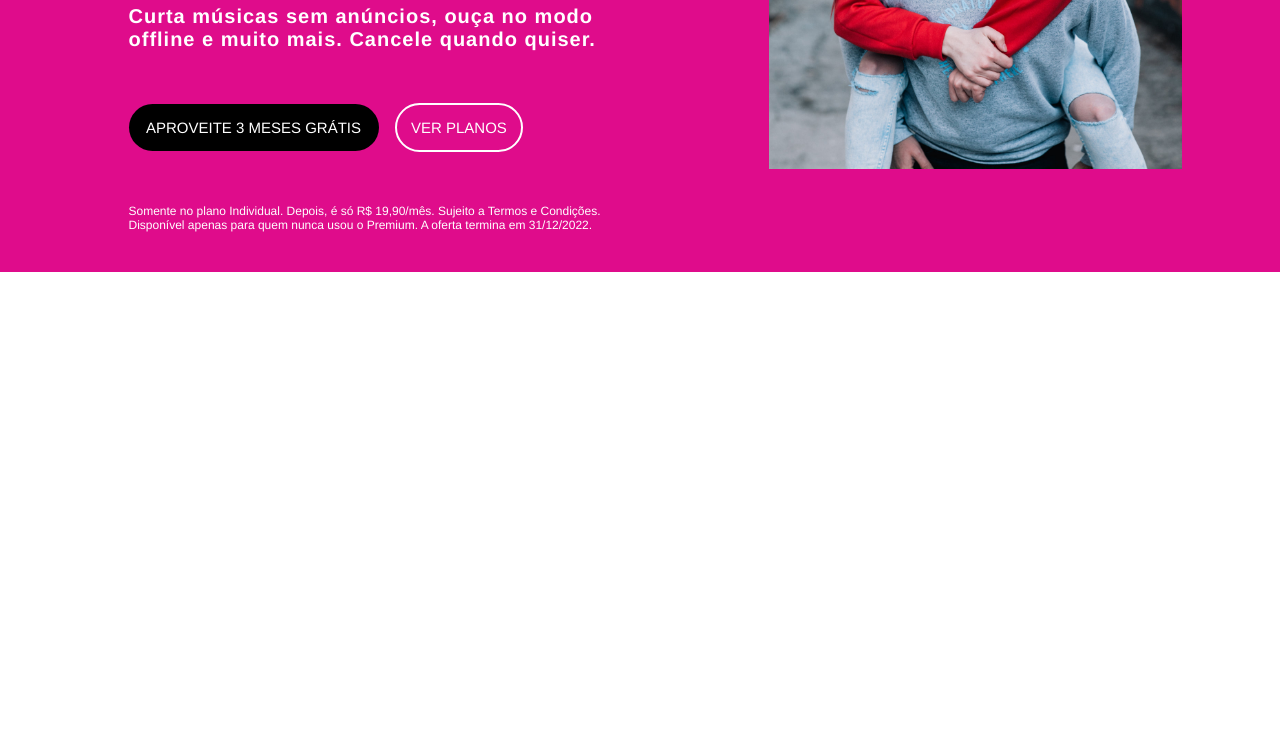
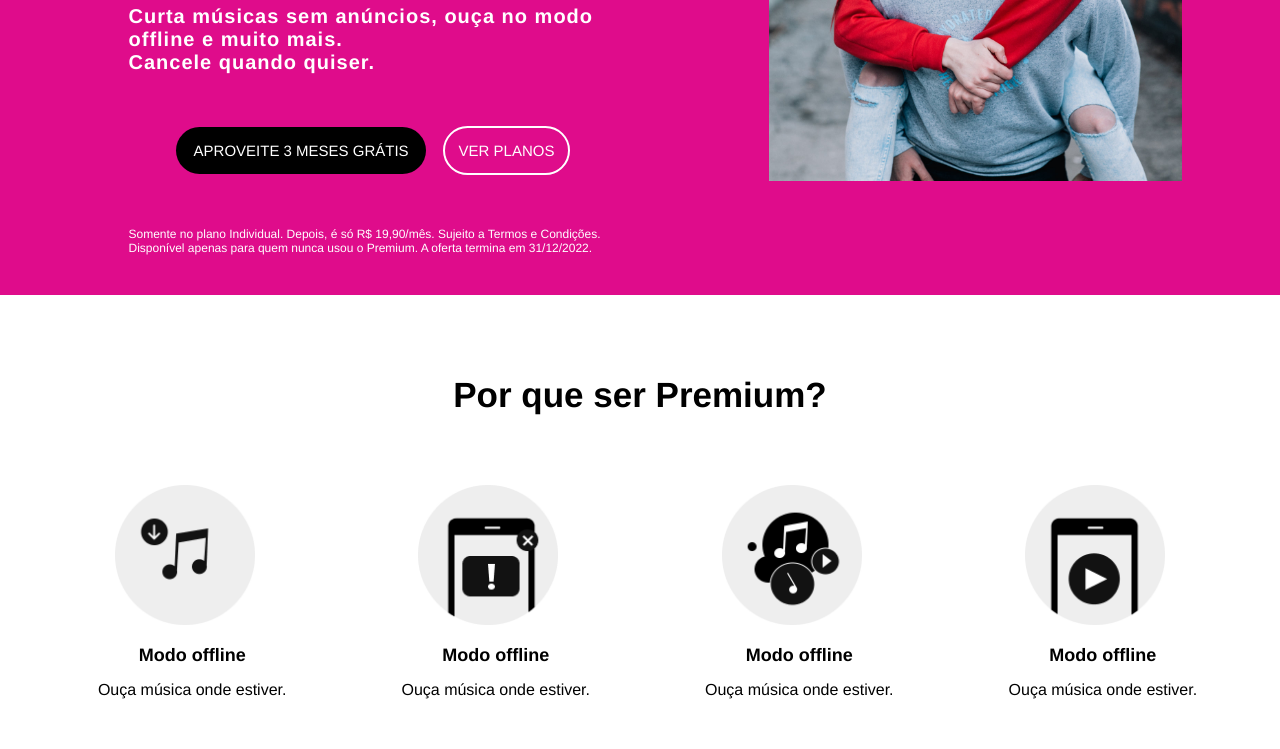
Before and after one commit to MaykomAssis/Spotify-Clone, a plain HTML site: page index.html in a window 1280 px wide. Shown: the part 339-1088 px from the top of the page. Before the commit the page ends 800 px from the top, so only its background shows below. Drawn offline with Linux system fonts and the light colour scheme.

Commit message:
Initial commit

```diff
--- a/index.html
+++ b/index.html
@@ -43,7 +43,7 @@
                 <h1>R$ 0,00 por 3 meses de Premium</h1>
             </div>
             <div  class="sub-title-content">
-                Curta músicas sem anúncios, ouça no modo offline e muito mais. Cancele quando quiser.
+                Curta músicas sem anúncios, ouça no modo offline e muito mais. <p> Cancele quando quiser.</p>
             </div>
             <div class="btn-content">
                 <button class="btn1">aproveite 3 meses grátis</button>
@@ -65,8 +65,93 @@
 
     </section>
 
+    <!-- SECTION 2 -->
 
+    <div class="section-2">
 
+        <div class="section-info">
+
+            <div class="title-section-info">
+
+                <h2>Por que ser Premium?</h2>
+
+            </div>
+
+            <div  class="img-section-info">
+
+                <div class="wraper-img">
+
+                    <div class="img-info">
+
+                        <img src="./imgs/img1.png" alt="">
+
+                        <div class="text-section-info">
+
+                            <span>Modo offline</span>
+                            <p>Ouça música onde estiver.</p>
+
+                        </div>
+
+                    </div>
+
+                </div>
+
+                <div class="wraper-img">
+
+                    <div class="img-info">
+
+                        <img src="./imgs/img2.png" alt="">
+
+                        <div class="text-section-info">
+
+                            <span>Modo offline</span>
+                            <p>Ouça música onde estiver.</p>
+
+                        </div>
+
+                    </div>
+
+                </div>
+
+                <div class="wraper-img">
+
+                    <div class="img-info">
+
+                        <img src="./imgs/img3.png" alt="">
+
+                        <div class="text-section-info">
+
+                            <span>Modo offline</span>
+                            <p>Ouça música onde estiver.</p>
+
+                        </div>
+
+                    </div>
+
+                </div>
+
+                <div class="wraper-img">
+
+                    <div class="img-info">
+
+                        <img src="./imgs/img4.png" alt="">
+
+                        <div class="text-section-info">
+
+                            <span>Modo offline</span>
+                            <p>Ouça música onde estiver.</p>
+
+                        </div>
+
+                    </div>
+
+                </div>
+
+            </div>
+
+        </div>
+
+    </div>
 
     <script src="script.js"></script>
 
--- a/style.css
+++ b/style.css
@@ -63,6 +63,7 @@ section {
     display: flex;
     width: 100%;
     flex-direction: column;
+    align-items: center;
     margin: auto;
     padding: 40px;
     background-color: #DF0C8B;
@@ -151,23 +152,110 @@ section {
 
 }
 
+/* section 2 */
+
+.section-2 {
+    display: flex;
+    justify-content: center;
+    background-color: #fff;
+}
+
+.title-section-info {
+    text-align: center;
+    margin: auto;
+    margin-top: 80px;
+}
+
+.title-section-info h2 {
+    font-size: 35px;
+    font-weight: 900;
+}
+
+.img-section-info{
+    display: flex;
+    margin-top: 60px;
+    width: 100%;
+}
+
+.wraper-img{
+  display: flex;
+  justify-content: center;
+  width: 100%;
+}
+
+.img-info{
+    display: flex;
+    align-items: center;
+    justify-content: center;
+    text-align: center;
+    margin: 50px;
+    margin-top: 10px;
+    flex-direction: column; }
+
+.text-section-info {
+    margin-top: 20px;
+    margin-left: 15px;
+}
+
+.text-section-info span{
+    font-size: 18px;
+    font-weight: bold;
+}
+
+.text-section-info p{
+    margin-top: 15px;
+}
+
+.img-info img {
+    width: 140px;
+}
+
+
+
 @media(max-width:768px){
+
     ul{
         display: none;
     }
+
     .hamburguer {
         display: flex;
         color: #fff;
         font-size: 30px;
         margin-right: 10px;
     }
+
     .btn1 {
         width: 100%;
     }
+
     .btn2 {
         width: 100%;
         margin: auto;
         margin-top: 10px;
+    }
+
+    .img-section-info {
+    display: flex;
+    flex-direction: column;
+
+    }
+
+
+    .img-info {
+    display: flex;
+    flex-direction: row;
+    }
+
+
+    .text-section-info {
+        text-align: initial;
+    }
+
+
+    .section-2 {
+        display: flex;
+        justify-content: stretch;
     }
 }
 
```
Also changed, not shown: imgs/Spotify_Logo.png (deleted), imgs/Spotify_Logo1.png (deleted), imgs/jair-medina-nossa--7Kkov230I0-unsplash.png (deleted), imgs/menina-funky-com-um-fundo-geométrico-das-formas-106004025.jpg (deleted).
